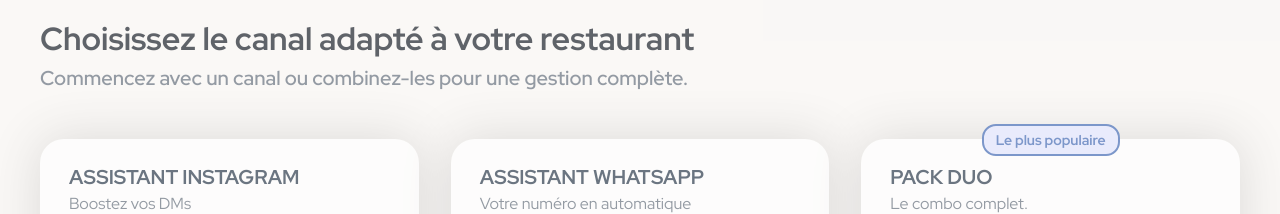
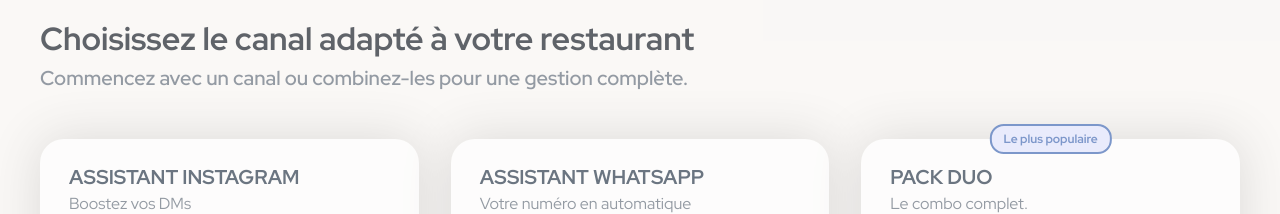
Before and after one commit to Lumiron-AI/Ori, a Next.js app: page /solutions/messages in a window 1280 px wide. Shown: the part 5040-5254 px from the top of the page. Built offline with nearby package versions, Linux system fonts and the light colour scheme.

Commit message:
feat: changes in princing in ori messages

```diff
--- a/src/components/sections/ori-messages/pricing-section.tsx
+++ b/src/components/sections/ori-messages/pricing-section.tsx
@@ -32,7 +32,7 @@
 					subtitle={d.subtitle}
 				/>
 
-				<div className="grid grid-cols-1 md:grid-cols-3 gap-6 md:gap-8">
+				<div className="grid grid-cols-1 md:grid-cols-3 gap-10 md:gap-8">
 					<motion.div
 						initial={{ opacity: 0, y: 24 }}
 						whileInView={{ opacity: 1, y: 0 }}
--- a/src/components/sections/ori-messages/pricing/PricingCardDuo.tsx
+++ b/src/components/sections/ori-messages/pricing/PricingCardDuo.tsx
@@ -23,8 +23,8 @@
 		<div className="relative bg-background-element dark:bg-dark-surface rounded-3xl px-5 xs:px-7 py-5 xs:py-6 flex flex-col gap-3 xs:gap-3.5 shadow-card h-full border border-transparent hover:border-ori-message transition-colors">
 			{/* Badge */}
 			<div className="absolute -top-4 left-1/2 -translate-x-1/2">
-				<div className="bg-[#E2E5FF] dark:bg-dark-bg -z-10 border-2 border-ori-message rounded-xl px-3 py-0.5">
-					<span className="font-display font-bold text-sm text-ori-message whitespace-nowrap">
+				<div className="bg-[#E2E5FF] dark:bg-dark-bg -z-10 border-2 border-ori-message rounded-xl px-3 pb-0.5">
+					<span className="font-display font-bold text-xs text-ori-message whitespace-nowrap">
 						{d.badge}
 					</span>
 				</div>
--- a/src/components/sections/ori-phone/hero-section.tsx
+++ b/src/components/sections/ori-phone/hero-section.tsx
@@ -46,7 +46,7 @@
 		<motion.section
 			ref={ref}
 			style={{ opacity }}
-			className="relative flex flex-col items-center justify-center text-center px-5 pt-[100px] xs:pt-[80px] md:pt-[80px] 3xl:pt-[170px] 3xl:pb-12 overflow-hidden bg-background dark:bg-dark-bg"
+			className="relative flex flex-col items-center justify-center text-center px-5 pt-[100px] xs:pt-[80px] md:pt-[80px] 3xl:pt-[170px] pb-6 3xl:pb-12 overflow-hidden bg-background dark:bg-dark-bg"
 		>
 			<div
 				aria-hidden
```
